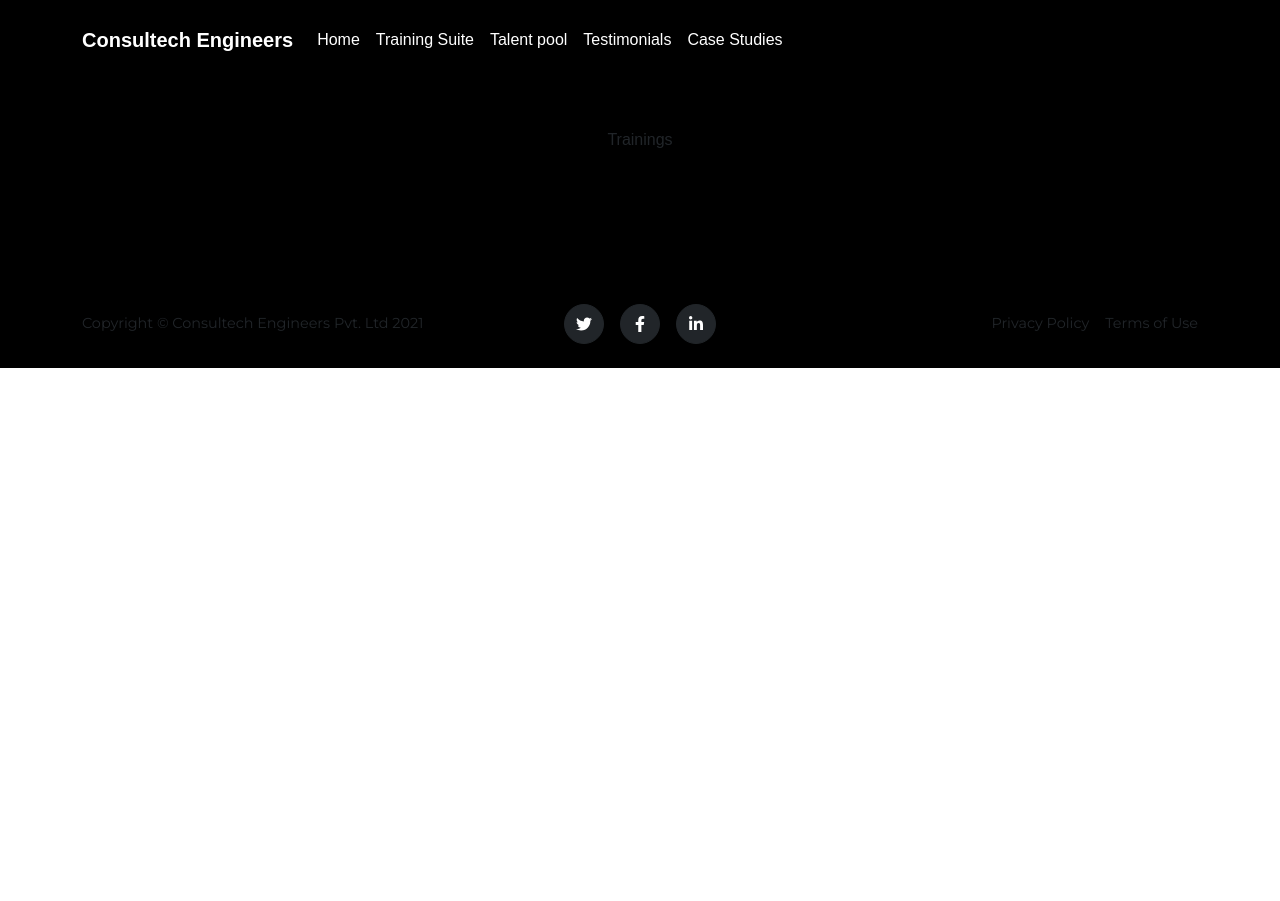
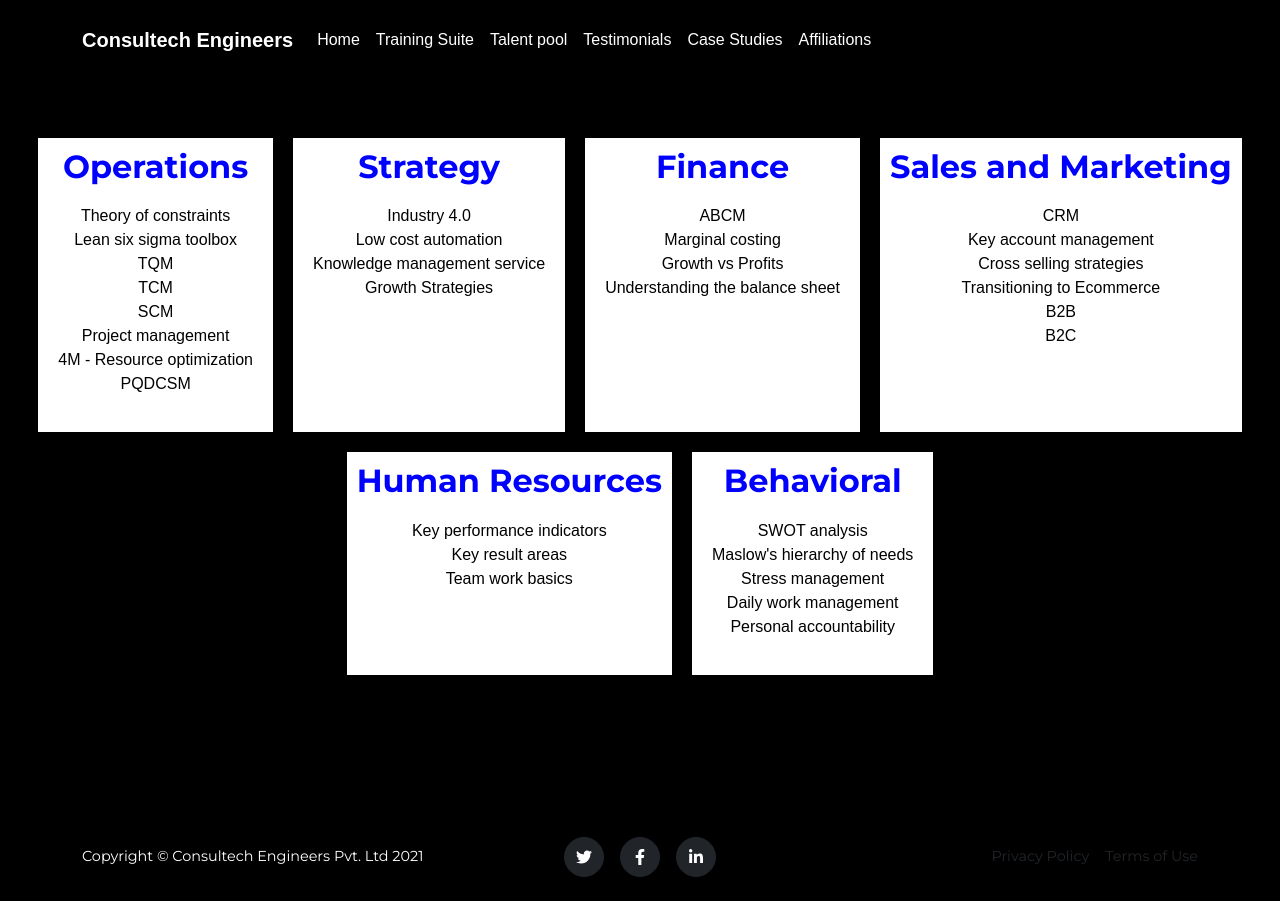
Before and after one commit to chandan29/Consultech, a React (Create React App) app: page /training in a window 1280 px wide. Before the commit the page ends 800 px from the top, so only its background shows below. Built offline with nearby package versions, Linux system fonts and the light colour scheme.

Commit message:
site under  construction message

```diff
--- a/public/index.html
+++ b/public/index.html
@@ -22,7 +22,7 @@
     <meta name="viewport" content="width=device-width, initial-scale=1, shrink-to-fit=no" />
     <meta name="description" content="" />
     <meta name="author" content="" />
-    <title>Agency - Start Bootstrap Theme</title>
+    <title>Consultech Engineers</title>
     <!-- Font Awesome icons (free version)-->
     <script src="https://use.fontawesome.com/releases/v5.15.3/js/all.js" crossorigin="anonymous"></script>
     <!-- Google fonts-->
--- a/src/Affiliations.js
+++ b/src/Affiliations.js
@@ -9,9 +9,9 @@ class Affiliations extends Component {
     return(
       <div>
           <h2 style={{color:"white"}}>Affiliations</h2>
-          <div style={{display:"flex", flexWrap:"wrap", background: "white", overflow: "hidden", justifyContent: "space-evenly"}}>
+          <div style={{display:"flex", flexWrap:"wrap", background: "lightgrey", overflow: "hidden", justifyContent: "space-evenly"}}>
           {arr.map((image)=>{
-              return <img src={"assets/img/"+image+""} width={"200px"} height={"150px"} style={{padding:"10px 10px 10px 10px", margin:"10px 10px 10px 10px", border: "1px solid black"}} />
+              return <img src={"assets/img/"+image+""} width={"200px"} height={"150px"} style={{padding:"10px 10px 10px 10px", margin:"10px 10px 10px 10px", border: "1px solid black", background:"white"}} />
           })}
           </div>
       </div>
--- a/src/Contactpage.js
+++ b/src/Contactpage.js
@@ -4,11 +4,16 @@ class Contactpage extends Component {
   render(){
     return(
       <div>
-      <div className="masthead-heading">CONSULTECH ENGINEERS</div>
-<div className="masthead-subheading">Corporate Training Services</div>
-	<div className="masthead-subheading">Contact Us :    ceo@consultechengineers.in		  training@consultechengineers.in </div>
-	<div className="masthead-subheading">Quick Response Number:  +91 9096545201 (Mobile & WA)     ;   +91 9881717344</div>
-      </div>
+        <header>
+      <h3>CONSULTECH ENGINEERS</h3>
+<h4>Corporate Training Services</h4>
+<br/>
+	<h4>Contact Us : </h4>   <h2 style={{color:"blue"}}>ceo@consultechengineers.in </h2>	  <h2 style={{color:"blue"}}>training@consultechengineers.in </h2>
+  <br/>
+	<h4>Quick Response Number:</h4>  <h2 style={{color:"blue"}}>+91 9096545201 (Mobile & WA) </h2>  <h2 style={{color:"blue"}}>+91 9881717344</h2>
+  <br/>
+  <h1 style={{"margin":"10% 10% 10% 10%", color:"red"}}>Site under construction. Please email or message for enquiries</h1>
+  </header></div>
     );
   }
 }
--- a/src/Routing.js
+++ b/src/Routing.js
@@ -52,6 +52,10 @@ class Routing extends Component{
           this.props.history.push('/caseStudies');
           document.getElementById('toggleNavBar').click();
         }}>Case Studies</Nav.Link>
+        <Nav.Link style={{color:"white", background:"black"}} onClick={() => {
+          this.props.history.push('/affiliations');
+          document.getElementById('toggleNavBar').click();
+        }}>Affiliations</Nav.Link>
       </Nav>
     </Navbar.Collapse>
   </Container>
@@ -62,7 +66,7 @@ class Routing extends Component{
                   </div>
         )}/>
         <Route exact path="/talent" render={() => (
-                  <div style={{background:"black", height:"70%", width:"100%", paddingTop:"10%",paddingBottom:"10%"}}>
+                  <div style={{background:"black", height:"40%", width:"100%", paddingTop:"10%",paddingBottom:"10%"}}>
                   <Talent/>
                   </div>
         )}/>
@@ -84,13 +88,13 @@ class Routing extends Component{
         <Route exact path="/" render={() => (
             <div style={{background:"black", height:"70%", width:"100%", paddingTop:"10%",paddingBottom:"10%"}}>
                     {/*<div><img src="assets/img/consultechIntroImage.png" style={{"height":"30%","width":"60%"}}/></div><br/>*/}
-                    <Affiliations/>
                     <div style={{color:"white"}}>
                     <Contactpage/>
                     </div>
+
             </div>
         )}/>
-        <footer className="footer py-4" style={{height:"10%"}}>
+        <footer className="footer py-4" style={{height:"10%", color:"white"}}>
             <div className="container">
                 <div className="row align-items-center">
                     <div className="col-lg-4 text-lg-start">Copyright &copy; Consultech Engineers Pvt. Ltd 2021</div>
--- a/src/Trainings.js
+++ b/src/Trainings.js
@@ -1,10 +1,83 @@
 import React, {Component} from 'react';
 
 class Trainings extends Component {
+
   render(){
+    let arr = [];
+  arr.push((<div style={{margin: "10px 10px 10px 10px", background:"white" , padding:"10px 10px 10px 10px"}}><h2>Operations</h2>
+    <ol style={{listStyleType:"none", listStylePosition:"inside", padding:"inherit", color: 'black'}}>
+      <li>Theory of constraints</li>
+      <li>Lean six sigma toolbox</li>
+      <li>TQM</li>
+      <li>TCM</li>
+      <li>SCM</li>
+      <li>Project management</li>
+      <li>4M - Resource optimization</li>
+      <li>PQDCSM</li>
+  </ol></div>));
+
+  arr.push((<div style={{margin: "10px 10px 10px 10px", background:"white", padding:"10px 10px 10px 10px"}}><h2>Strategy</h2>
+    <ol style={{listStyleType:"none", listStylePosition:"inside", padding:"inherit", color: 'black'}}>
+      <li>Industry 4.0</li>
+      <li>Low cost automation</li>
+      <li>Knowledge management service</li>
+      <li>Growth Strategies</li>
+    </ol></div>));
+
+  arr.push((
+    <div style={{margin: "10px 10px 10px 10px", background:"white", padding:"10px 10px 10px 10px"}}>
+      <h2>Finance</h2>
+      <ol style={{listStyleType:"none", listStylePosition:"inside", padding:"inherit", color: 'black'}}>
+        <li>ABCM</li>
+        <li>Marginal costing</li>
+        <li>Growth vs Profits</li>
+        <li>Understanding the balance sheet</li>
+      </ol>
+    </div>
+  ));
+
+  arr.push((
+    <div style={{margin: "10px 10px 10px 10px", background:"white", padding:"10px 10px 10px 10px"}}>
+      <h2>Sales and Marketing</h2>
+          <ol style={{listStyleType:"none", listStylePosition:"inside", padding:"inherit", color: 'black'}}>
+            <li>CRM</li>
+            <li>Key account management</li>
+            <li>Cross selling strategies</li>
+            <li>Transitioning to Ecommerce</li>
+            <li>B2B</li>
+            <li>B2C</li>
+          </ol>
+    </div>
+  ));
+
+  arr.push((
+    <div style={{margin: "10px 10px 10px 10px", background:"white", padding:"10px 10px 10px 10px"}}>
+      <h2>Human Resources</h2>
+      <ol style={{listStyleType:"none", listStylePosition:"inside", padding:"inherit", color: 'black'}}>
+        <li>Key performance indicators</li>
+            <li>Key result areas</li>
+            <li>Team work basics</li>
+          </ol>
+    </div>
+  ));
+
+  arr.push((
+    <div style={{margin: "10px 10px 10px 10px", padding:"10px 10px 10px 10px", background:"white"}}>
+      <h2>Behavioral</h2>
+          <ol style={{listStyleType:"none", listStylePosition:"inside", padding:"inherit", color: 'black'}}>
+            <li>SWOT analysis</li>
+            <li>Maslow's hierarchy of needs</li>
+            <li>Stress management</li>
+            <li>Daily work management</li>
+            <li>Personal accountability</li>
+          </ol>
+    </div>
+  ));
     return(
-      <div>
-      <div className="masthead-heading">Trainings</div>
+      <div style={{color:"blue", display:"flex", flexWrap:"wrap", justifyContent: "center"}}>
+        {arr.map((item)=>{
+          return item;
+        })}
       </div>
     );
   }
```
Also changed, not shown: 1 other file (tests, documents, lock files or other folders).
